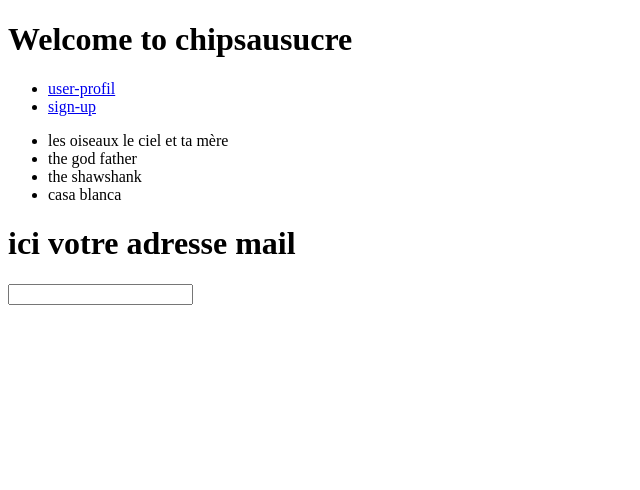
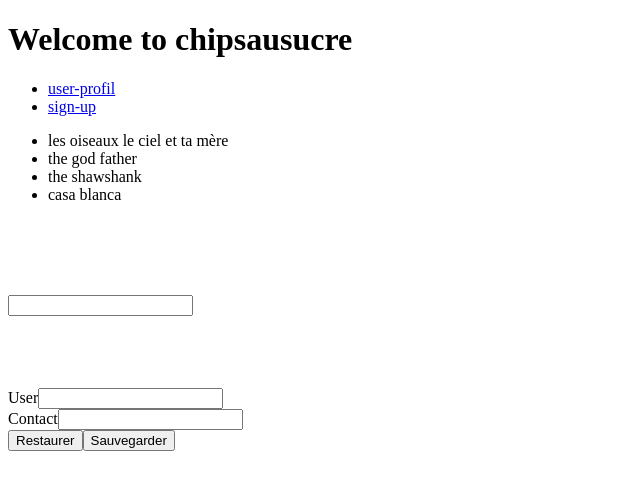
Before and after one commit to yorannelisabeth/Projet_Angular, an Angular app: page /sign-up in a window 1280 px wide. Shown: the top 490 px of the page, without its empty margins (0-640 px from the left). Built offline with nearby package versions, Linux system fonts and the light colour scheme.

Commit message:
quète angular 6 templates driven forms

```diff
--- a/src/app/sign-up/email.ts
+++ b/src/app/sign-up/email.ts
@@ -1,3 +1,4 @@
 export class emaildesgens{
     mail : string;
+    user : string;
 }
--- a/src/app/sign-up/sign-up.component.html
+++ b/src/app/sign-up/sign-up.component.html
@@ -1,2 +1,42 @@
+<br />
+<br />
+<br />
+<h1>{{title}}</h1><input type="email" name="email" />
 
-<h1>{{email.mail}}</h1><input type="email" name="email"/>
+<br />
+<br />
+<br />
+<br />
+<br />
+
+
+
+
+
+<form (ngSubmit)="onSubmit()" #myForm="ngForm">
+
+  <div>
+    <label for="user-order">User</label>
+    <input name="user-order" type="text" [(ngModel)]="model.user" #user="ngModel" required minlength="4" maxlength="25">
+  </div>
+  <div *ngIf="myForm.submitted">
+    <div *ngIf="user.errors">
+      <span *ngIf="user.errors.required">Le champs de user doit dépasser 4 caractères </span>
+      <span *ngIf="user.errors.maxlength">Le champs de user ne doit pas dépasser 25 caractères</span>
+    </div>
+  </div>
+
+  <div>
+    <label for="contact-order">Contact</label>
+    <input name="contact-order" type="email" [(ngModel)]="model.contact" #contact="ngModel" required email>
+  </div>
+  <div *ngIf="myForm.submitted">
+    <div *ngIf="contact.errors">
+      <span *ngIf="contact.errors.required">Le champs est requis</span>
+      <span *ngIf="contact.errors.email">L'adresse email est invalide</span>
+    </div>
+  </div>
+
+  <button type="reset">Restaurer</button>
+  <button type="submit">Sauvegarder</button>
+</form>
--- a/src/app/sign-up/sign-up.component.ts
+++ b/src/app/sign-up/sign-up.component.ts
@@ -1,5 +1,5 @@
 import { Component, OnInit } from '@angular/core';
-import { emaildesgens } from './email';
+
 
 
 @Component({
@@ -8,12 +8,22 @@ import { emaildesgens } from './email';
   styleUrls: ['./sign-up.component.css']
 })
 export class SignUpComponent implements OnInit {
-email: emaildesgens = {
-  mail:'ici votre adresse mail',
-}
+
+
+
+model:Order = new Order();
+
+
   constructor() { }
 
   ngOnInit() {
   }
+  onSubmit() {
+    console.log()
+  }
 
 }
+export class Order {
+  user: string;
+  contact: string;
+}
```
Also changed, not shown: src/app/pageinformationprojet2.html (added, +49 -0 lines).
